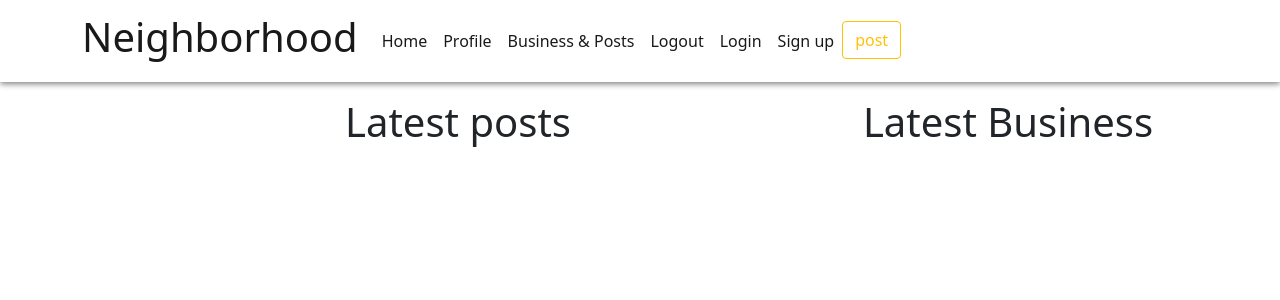
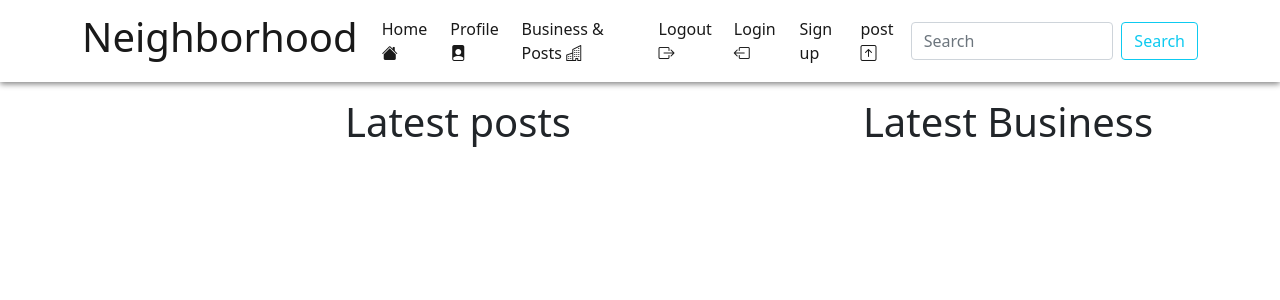
Before and after one commit to bensammwaniki/neighborhoodwatch, a Django app: page /business/ in a window 1280 px wide. Shown: the top 300 px of the page. Run offline with Django 3.2, Linux system fonts and the light colour scheme; the visitor is signed in with stand-in values (Sample User, id 1); data that the repository does not hold is empty; some libraries are stand-ins or nearby versions.

Commit message:
imprementing search function

```diff
--- a/neighbor/templates/base.html
+++ b/neighbor/templates/base.html
@@ -23,29 +23,34 @@
           <div class="collapse navbar-collapse" id="navbarSupportedContent">
             <ul class="navbar-nav me-auto mb-2 mb-lg-0">
               <li class="nav-item">
-                <a class="nav-link active" aria-current="page" href="/">Home</a>
+                <a class="nav-link active" aria-current="page" href="/">Home <i class="bi bi-house-fill"></i></a>
               </li>
               <li class="nav-item">
-                <a class="nav-link active" aria-current="page" href="/profile/">Profile</a>
+                <a class="nav-link active" aria-current="page" href="/profile/">Profile <i class="bi bi-file-person-fill"></i></a>
               </li>
               <li class="nav-item">
-                <a class="nav-link active" aria-current="page" href="/business/">Business & Posts</a>
+                <a class="nav-link active" aria-current="page" href="/business/">Business & Posts <i class="bi bi-building"></i> </a>
               </li>
               <li class="nav-item">
-                <a class="nav-link active" aria-current="page" href="/accounts/logout/">Logout</a>
+                <a class="nav-link active" aria-current="page" href="/accounts/logout/">Logout <i class="bi bi-box-arrow-right"></i></a>
               </li>
 
               <li class="nav-item">
-                <a class="nav-link active" aria-current="page" href="/accounts/login/">Login</a>
+                <a class="nav-link active" aria-current="page" href="/accounts/login/">Login <i class="bi bi-box-arrow-left"></i></a>
               </li>
               <li class="nav-item">
                 <a class="nav-link active" aria-current="page" href="/accounts/register/">Sign up</a>
               </li>
-                <li class="nav-item float-end">
-                  <a type="button" class="btn btn-outline-warning" aria-current="page" data-bs-toggle="modal" data-bs-target="#post">post</a>
+                <li class="nav-item ">
+                  <a class="nav-link active" href="#" aria-current="page" data-bs-toggle="modal" data-bs-target="#post">post <i class="bi bi-arrow-up-square"></i></a>
                 </li>
+            </ul>
 
-            </ul>
+            <form action="{% url 'search.post' %}"  class="d-flex">
+              {% csrf_token %}
+              <input class="form-control me-2" type="search" placeholder="Search" aria-label="Search" name="search">
+              <button class="btn btn-outline-info" type="submit">Search</button>
+            </form>
 
             <h5 class="navbar-text text-dark">
             </h5>
--- a/neighbor/urls.py
+++ b/neighbor/urls.py
@@ -10,8 +10,5 @@ urlpatterns = [
     path('profile/update/', views.update_profile, name='update.profile'),
     path('add_business/', views.add_business, name='add_business'),
     path('add_post/', views.add_post, name='add_post'),
-    # path('display/<int:id>/', views.show_image, name='display.project'),
-    # path("display/delete/<int:id>/", views.delete_project, name="delete.project"),
-    # path('display/rate/<int:id>/', views.rating, name='rate.project'),
-    # path('search/', views.search_post, name='search.post'),
+    path('search/', views.search, name='search.post'),
 ]
--- a/neighbor/views.py
+++ b/neighbor/views.py
@@ -196,3 +196,19 @@ def add_post(request):
             return redirect("/", {"success": "Post was Created Successfully"})
     else:
         return render(request, "profile.html", {"danger": "Post Creation Failed"})
+
+
+
+
+
+@login_required(login_url='/accounts/login/')
+def search(request):
+    if 'search' in request.GET and request.GET['search']:
+        search_term = request.GET.get('search').lower()
+        search = Business.search_by_name(search_term)
+        message = f'{search_term}'
+
+        return render(request, 'search.html', {'found': message, 'search': search})
+    else:
+        message = 'Not found'
+        return render(request, 'search.html', {'danger': message})
```
Also changed, not shown: neighbor/templates/index.html (+5 -2 lines), neighbor/templates/search.html (+15 -12 lines).
